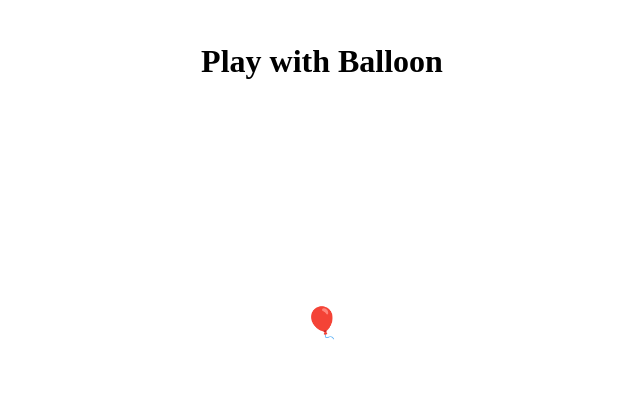
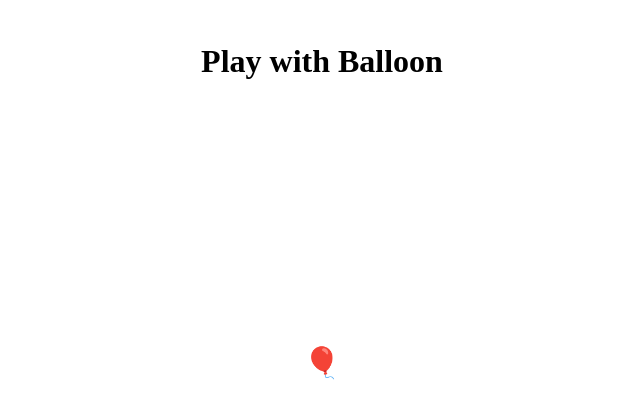
Before and after one commit to rogerwolf666/IS445HW4, a plain HTML site: page index.html in a window 1280 px wide. Shown: the whole page, without its empty margins (318-958 px from the left). Drawn offline with Linux system fonts and the light colour scheme.

Commit message:
Center Balloon

```diff
--- a/index.html
+++ b/index.html
@@ -7,11 +7,11 @@
   <link rel="stylesheet" href="style.css">
 </head>
 <body>
-  <div id="container">
+  <div class="container">
     <h1>
       Play with Balloon
     </h1>
-    <div id="emoji">
+    <div id="emoji" class="emoji">
     <p style="font-size:30px">&#127880</p>
 </div>
 </div>
--- a/style.css
+++ b/style.css
@@ -1,4 +1,6 @@
-h1 {
+
+
+h1{
   display: flex;
   flex-direction: column;
   align-items: center;
@@ -6,10 +8,11 @@ h1 {
   height: 10vh;
 }
 
-#emoji {
+
+.emoji {
   display: flex;
   flex-direction: column;
   align-items: center;
   justify-content: center;
-  height: 50vh;
+  height: 60vh;
 }
```
